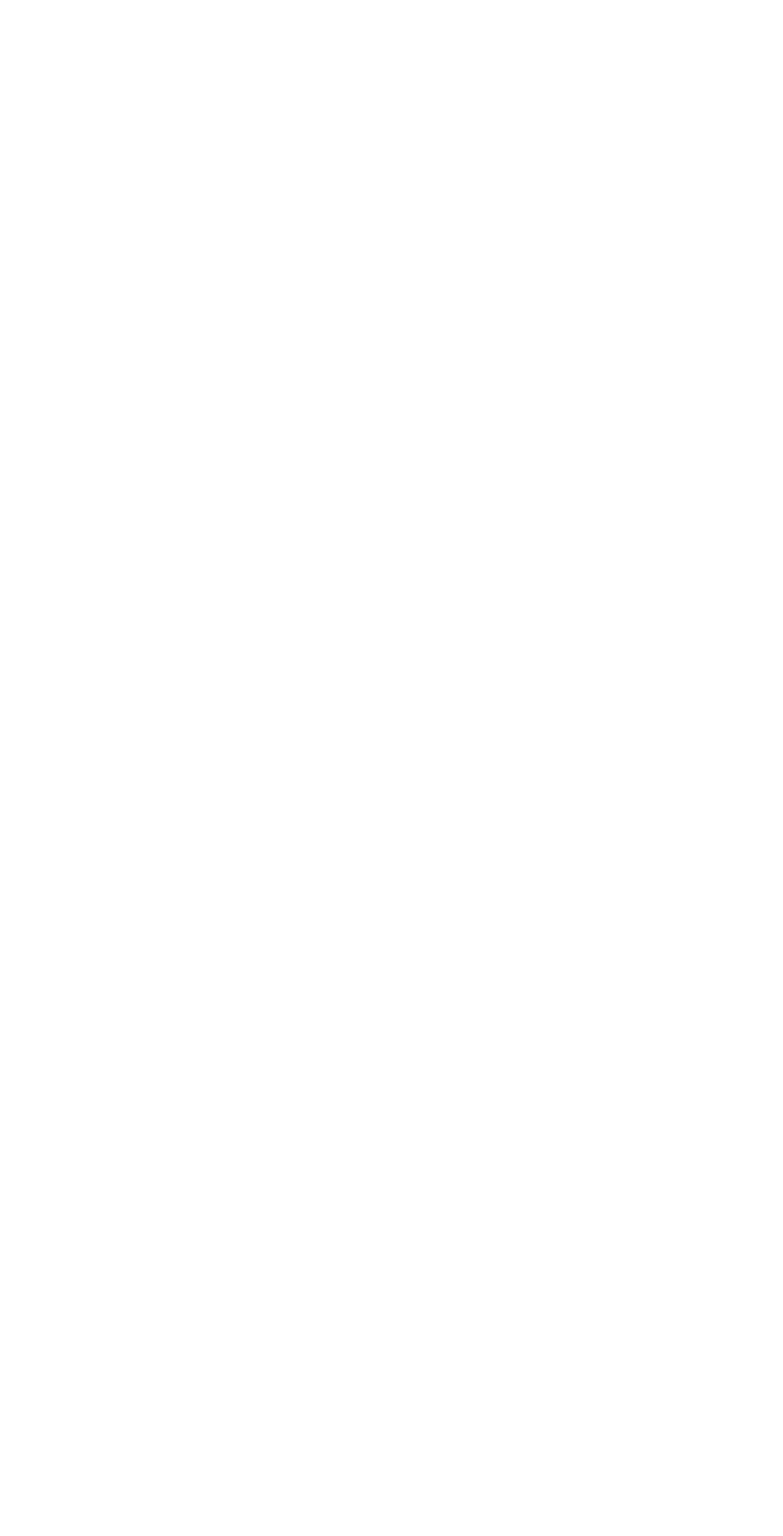
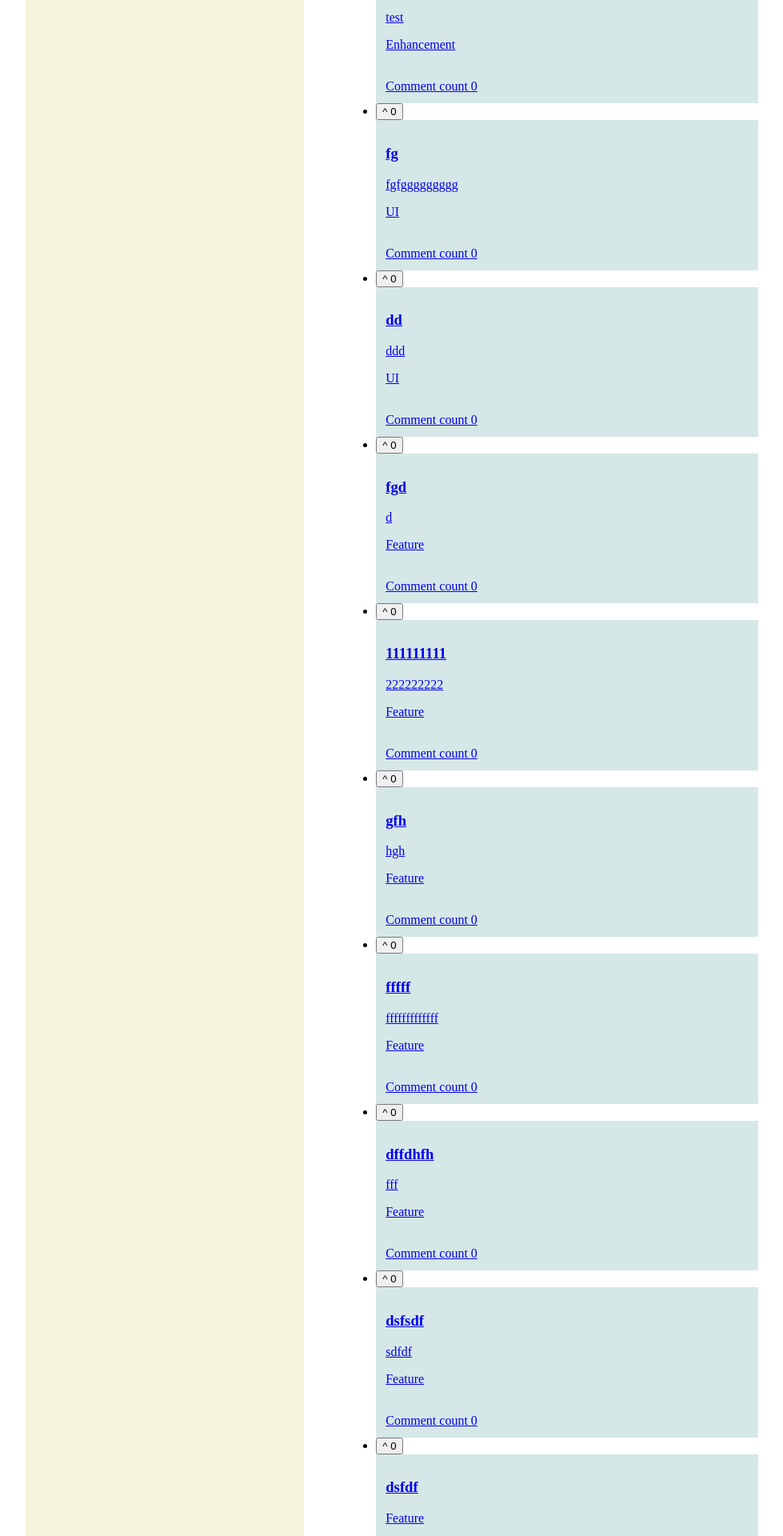
Before and after one commit to crsecu/productFeedbackApp, a React app: page /feedbackBoard in a window 1280 px wide. Shown: the part 5840-7760 px from the top of the page at 80% size, without its empty margins (6-985 px from the left). Before the commit the page ends 5785 px from the top, so only its background shows below. Built offline with nearby package versions, Linux system fonts and the light colour scheme; data requests are answered from the project's data file; the HTML template or start-up script is replaced by a standard one.

Commit message:
add detail loader to conditionally return feedback entry from state, or fetch from server when entry is not found in state - this is a temporary solution to focus on MVP; when a backend is implemented, this will be refactored into a more robust solution

```diff
--- a/data/data.json
+++ b/data/data.json
@@ -412,6 +412,142 @@
       "description": "f",
       "status": "suggestion",
       "upvotes": 0
+    },
+    {
+      "id": "69a0",
+      "title": "Supreme TEST",
+      "category": "Enhancement",
+      "description": "test",
+      "status": "suggestion",
+      "upvotes": 0
+    },
+    {
+      "id": "12c6",
+      "title": "fg",
+      "category": "UI",
+      "description": "fgfggggggggg",
+      "status": "suggestion",
+      "upvotes": 0
+    },
+    {
+      "id": "7f29",
+      "title": "dd",
+      "category": "UI",
+      "description": "ddd",
+      "status": "suggestion",
+      "upvotes": 0
+    },
+    {
+      "id": "622a",
+      "title": "fgd",
+      "category": "Feature",
+      "description": "d",
+      "status": "suggestion",
+      "upvotes": 0
+    },
+    {
+      "id": "bbcf",
+      "title": "111111111",
+      "category": "Feature",
+      "description": "222222222",
+      "status": "suggestion",
+      "upvotes": 0
+    },
+    {
+      "id": "9e00",
+      "title": "gfh",
+      "category": "Feature",
+      "description": "hgh",
+      "status": "suggestion",
+      "upvotes": 0
+    },
+    {
+      "id": "db57",
+      "title": "fffff",
+      "category": "Feature",
+      "description": "fffffffffffff",
+      "status": "suggestion",
+      "upvotes": 0
+    },
+    {
+      "id": "e57f",
+      "title": "dffdhfh",
+      "category": "Feature",
+      "description": "fff",
+      "status": "suggestion",
+      "upvotes": 0
+    },
+    {
+      "id": "e3fc",
+      "title": "dsfsdf",
+      "category": "Feature",
+      "description": "sdfdf",
+      "status": "suggestion",
+      "upvotes": 0
+    },
+    {
+      "id": "486a",
+      "title": "dsfdf",
+      "category": "Feature",
+      "description": "",
+      "status": "suggestion",
+      "upvotes": 0
+    },
+    {
+      "id": "bb15",
+      "title": "dfdf",
+      "category": "Feature",
+      "description": "",
+      "status": "suggestion",
+      "upvotes": 0
+    },
+    {
+      "id": "85e4",
+      "title": "dfdf",
+      "category": "Feature",
+      "description": "dfdf",
+      "status": "suggestion",
+      "upvotes": 0
+    },
+    {
+      "id": "0899",
+      "title": "test shishi",
+      "category": "Feature",
+      "description": "hey hey",
+      "status": "suggestion",
+      "upvotes": 0
+    },
+    {
+      "id": "e9e3",
+      "title": "d",
+      "category": "Feature",
+      "description": "d",
+      "status": "suggestion",
+      "upvotes": 0
+    },
+    {
+      "id": "c5bf",
+      "title": "ffffff",
+      "category": "Feature",
+      "description": "11111111111111111111",
+      "status": "suggestion",
+      "upvotes": 0
+    },
+    {
+      "id": "1ec2",
+      "title": "shishi",
+      "category": "Feature",
+      "description": "taco",
+      "status": "suggestion",
+      "upvotes": 0
+    },
+    {
+      "id": "0069",
+      "title": "Mobile app",
+      "category": "UX",
+      "description": "Test",
+      "status": "suggestion",
+      "upvotes": 0
     }
   ]
 }
--- a/src/App.tsx
+++ b/src/App.tsx
@@ -1,5 +1,7 @@
 import { RouterProvider, createBrowserRouter } from "react-router-dom";
 import { feedbackLoader } from "./data_handlers/feedbackLoader";
+import { detailLoader } from "./data_handlers/feedbackLoader";
+import { action as createFeedbackAction } from "./data_handlers/feedbackActions";
 import HomePage from "./ui/HomePage";
 import FeedbackBoardPage from "./features/feedback/FeedbackBoardPage";
 import RoadmapPage from "./features/roadmap/RoadmapPage";
@@ -7,7 +9,6 @@ import CreateFeedbackPage from "./features/feedback/CreateFeedbackPage";
 import EditFeedbackPage from "./features/feedback/EditFeedbackPage";
 import FeedbackDetailPage from "./features/feedback/FeedbackDetailPage";
 import ErrorPage from "./ui/ErrorPage";
-import { action as createFeedbackAction } from "./data_handlers/feedbackActions";
 
 const router = createBrowserRouter([
   {
@@ -37,6 +38,7 @@ const router = createBrowserRouter([
   {
     path: "/feedbackDetail/:feedbackId",
     element: <FeedbackDetailPage />,
+    loader: detailLoader,
   },
 ]);
 
--- a/src/data_handlers/feedbackLoader.ts
+++ b/src/data_handlers/feedbackLoader.ts
@@ -1,12 +1,33 @@
 import { fetchAllFeedback } from "../services/apiFeedback";
+import { fetchFeedbackById } from "../services/apiFeedback";
 import { setFeedbackData } from "../features/feedback/feedbackSlice";
 import store from "../store";
+import { LoaderFunctionArgs } from "react-router-dom";
+import { Feedback } from "../features/feedback/feedback.types";
 
-// Fetch list of Feedbacks from API and store returned data in state
+// Fetch list of feedback entries from API and store returned data in state
 export async function feedbackLoader() {
-  const feedbackData = await fetchAllFeedback();
-  console.log("test", feedbackData);
+  const feedbackData: Feedback[] = await fetchAllFeedback();
+  console.log("Feedback entries", feedbackData);
   if (feedbackData) store.dispatch(setFeedbackData(feedbackData));
 
   return feedbackData;
 }
+
+// Fetch Feedback based on id
+export async function detailLoader({ params }: LoaderFunctionArgs) {
+  const state = store.getState();
+
+  // check if feedback entry exists in Redux state
+  const existingFeedback = state.feedback.feedbackList.find(
+    (feedback) => feedback.id === params.feedbackId
+  );
+
+  //if feedback entry is available in Redux state, return it to avoid unnecessary network request
+  if (existingFeedback) return existingFeedback;
+
+  //if feedback entry is not available in Redux state, fetch it from API, and return it
+  const feedback: Feedback = await fetchFeedbackById(params.feedbackId);
+
+  return feedback;
+}
--- a/src/features/feedback/FeedbackDetailPage.tsx
+++ b/src/features/feedback/FeedbackDetailPage.tsx
@@ -1,17 +1,16 @@
-import { useAppSelector } from "../../types/hooks";
-import { useParams } from "react-router-dom";
-import { getFeedbackDataById } from "./feedbackSlice";
+import { useLoaderData } from "react-router-dom";
 import { Link } from "react-router-dom";
 import FeedbackCard from "./FeedbackCard";
 import CommentList from "../comments/CommentList";
+import { Feedback } from "./feedback.types";
 
 function FeedbackDetailPage(): React.JSX.Element {
-  const { feedbackId } = useParams();
+  // Detail Page gets data from loader
+  const loaderData = useLoaderData();
 
-  const feedback = useAppSelector(getFeedbackDataById(feedbackId));
-  // Testing scenario where id is not found in state
+  const feedback = loaderData as Feedback;
 
-  if (!feedback) return <h2>No feedback matching id found</h2>;
+  if (!feedback) return <h1>Feedback Detail is not available.</h1>;
 
   return (
     <>
--- a/src/services/apiFeedback.ts
+++ b/src/services/apiFeedback.ts
@@ -1,7 +1,21 @@
 const API_URL: string = "http://localhost:9000"; //mock API generated by JSON server from data/data.json file
 
+// Fetch Feedback List
 export async function fetchAllFeedback() {
   const res = await fetch(`${API_URL}/productRequests`);
+
+  //throw an exeception if the  server responds with a 400 Bad Request error,
+  // as fetch does not handle HTTP errors automatically
+  if (!res.ok) throw Error("Failed getting Feedback Data");
+
+  const data = await res.json();
+  return data;
+}
+
+// Fetch Feedback by id
+export async function fetchFeedbackById(feedbackId: string | undefined) {
+  //type check against undefined above
+  const res = await fetch(`${API_URL}/productRequests/${feedbackId}`);
 
   //throw an exeception if the  server responds with a 400 Bad Request error,
   // as fetch does not handle HTTP errors automatically
@@ -19,6 +33,7 @@ interface NewFeedback {
   status: string;
   description: string;
 }
+
 export async function submitFeedback(feedback: NewFeedback) {
   try {
     const res = await fetch(`${API_URL}/productRequests`, {
```
